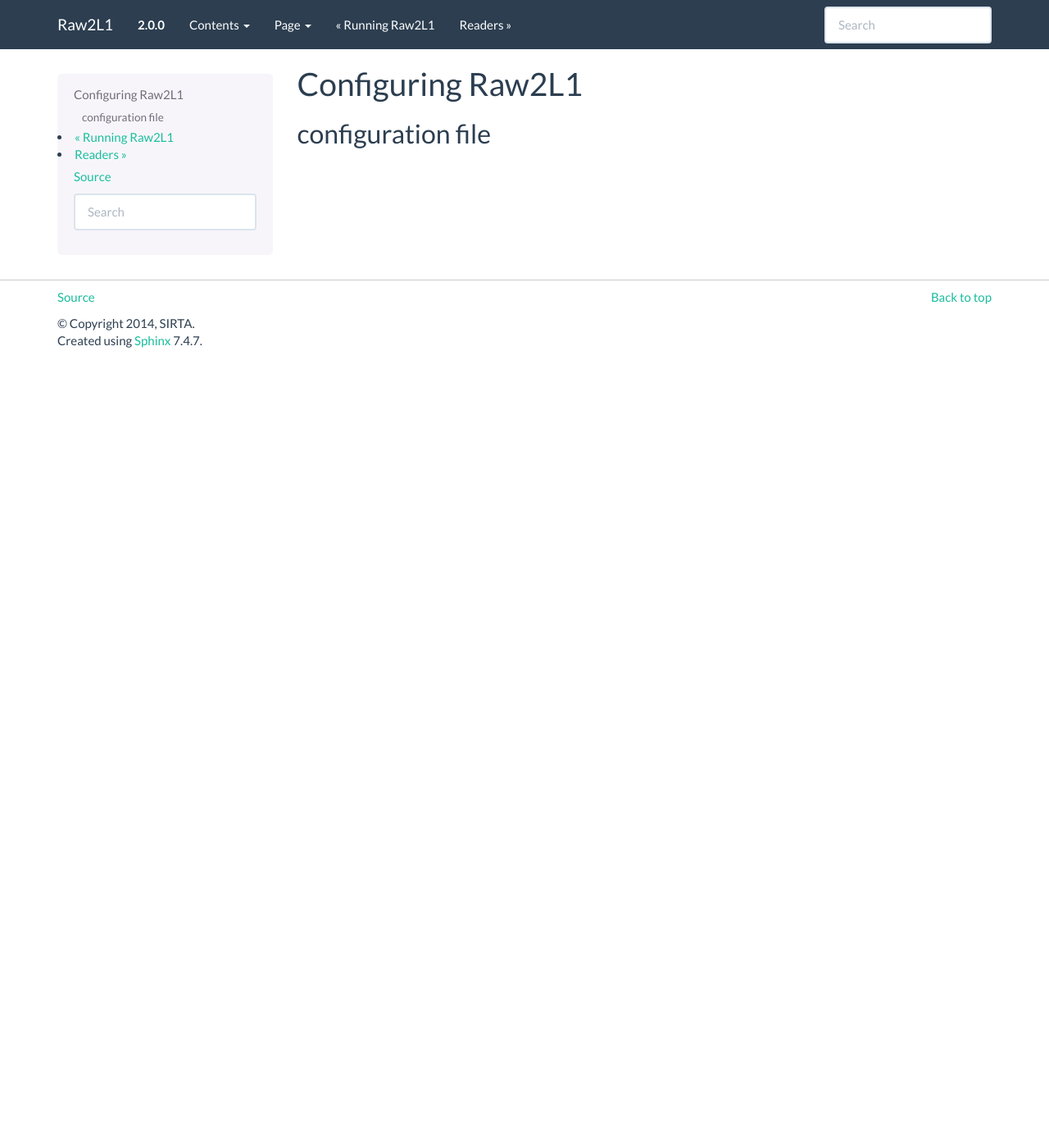
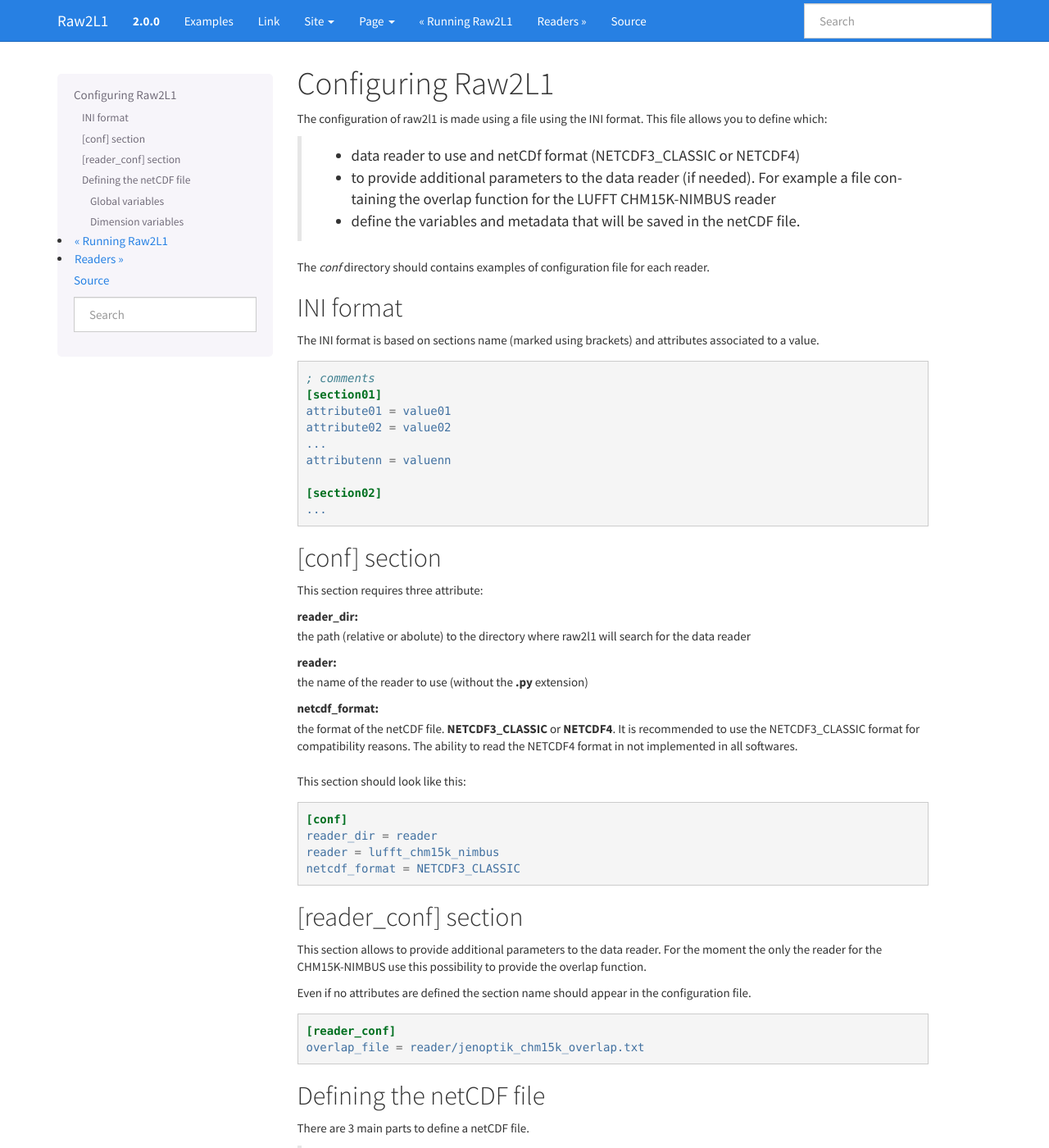
Before and after one commit to ACTRIS-CCRES/raw2l1, a Sphinx documentation site: the page built from raw2l1/doc/source/configuration.rst, in a window 1280 px wide and 1400 px high. Shown: the whole window at 82% size. Built offline with Sphinx 7.4.7, drawn with Linux system fonts in a browser that asks for light colours; some of the changed text lies outside the part shown.

Commit message:
update of sphinx configuration for html output and minor corrections

```diff
--- a/raw2l1/doc/source/conf.py
+++ b/raw2l1/doc/source/conf.py
@@ -14,6 +14,7 @@
 
 import sys
 import os
+import sphinx_bootstrap_theme
 
 # If extensions (or modules to document with autodoc) are in another directory,
 # add these directories to sys.path here. If the directory is relative to the
@@ -104,41 +105,79 @@
 
 # -- Options for HTML output ----------------------------------------------
 
-try:
-    import sphinx_bootstrap_theme
-except:
-    from warnings import warn
-    warn("I would like to use the sphinx bootstrap theme, " +
-         "but can't find it.\n 'pip install sphinx_bootstrap_theme' " +
-         "to fix.")
-else:
-    # Activate the theme.
-    html_theme = 'bootstrap'
-    html_theme_path = sphinx_bootstrap_theme.get_html_theme_path()
-
-    # Theme options are theme-specific and customize the look and
-    # feel of a theme
-    # further.  For a list of options available for each theme, see the
-    # documentation.
-    html_theme_options = {
-        "navbar_fixed_top": "true",
-        "navbar_site_name": "Contents",
-        'bootstrap_version': "3",
-        'source_link_position': "footer",
-        'bootswatch_theme': "flatly",
-    }
-
 # The theme to use for HTML and HTML Help pages.  See the documentation for
 # a list of builtin themes.
-#html_theme = 'default'
+html_theme = 'bootstrap'
 
 # Theme options are theme-specific and customize the look and feel of a theme
 # further.  For a list of options available for each theme, see the
 # documentation.
-#html_theme_options = {}
+html_theme_options = {
+    # Navigation bar title. (Default: ``project`` value)
+    'navbar_title': "Raw2L1",
+
+    # Tab name for entire site. (Default: "Site")
+    'navbar_site_name': "Site",
+
+    # A list of tuples containing pages or urls to link to.
+    # Valid tuples should be in the following forms:
+    #    (name, page)                 # a link to a page
+    #    (name, "/aa/bb", 1)          # a link to an arbitrary relative url
+    #    (name, "http://example.com", True) # arbitrary absolute url
+    # Note the "1" or "True" value above as the third argument to indicate
+    # an arbitrary url.
+    'navbar_links': [
+        ("Examples", "examples"),
+        ("Link", "http://example.com", True),
+    ],
+
+    # Render the next and previous page links in navbar. (Default: true)
+    'navbar_sidebarrel': True,
+
+    # Render the current pages TOC in the navbar. (Default: true)
+    'navbar_pagenav': True,
+
+    # Tab name for the current pages TOC. (Default: "Page")
+    'navbar_pagenav_name': "Page",
+
+    # Global TOC depth for "site" navbar tab. (Default: 1)
+    # Switching to -1 shows all levels.
+    'globaltoc_depth': 2,
+
+    # Include hidden TOCs in Site navbar?
+    #
+    # Note: If this is "false", you cannot have mixed ``:hidden:`` and
+    # non-hidden ``toctree`` directives in the same page, or else the build
+    # will break.
+    #
+    # Values: "true" (default) or "false"
+    'globaltoc_includehidden': "true",
+
+    # HTML navbar class (Default: "navbar") to attach to <div> element.
+    # For black navbar, do "navbar navbar-inverse"
+    'navbar_class': "navbar navbar-inverse",
+
+    # Fix navigation bar to top of page?
+    # Values: "true" (default) or "false"
+    'navbar_fixed_top': "true",
+
+    # Location of link to source.
+    # Options are "nav" (default), "footer" or anything else to exclude.
+    'source_link_position': "nav",
+
+    # Bootswatch (http://bootswatch.com/) theme.
+    #
+    # Options are nothing (default) or the name of a valid theme
+    # such as "amelia" or "cosmo".
+    'bootswatch_theme': "cosmo",
+
+    # Choose Bootstrap version.
+    # Values: "3" (default) or "2" (in quotes)
+    'bootstrap_version': "3",
+}
 
 # Add any paths that contain custom themes here, relative to this directory.
-#html_theme_path = []
+html_theme_path = sphinx_bootstrap_theme.get_html_theme_path()
 
 # The name for this set of Sphinx documents.  If None, it defaults to
 # "<project> v<release> documentation".
@@ -149,7 +188,7 @@
 
 # The name of an image file (relative to this directory) to place at the top
 # of the sidebar.
-#html_logo = 'images/test.png'
+html_logo = 'images/logo_sirta_navbar.png'
 
 # The name of an image file (within the static path) to use as favicon of the
 # docs.  This file should be a Windows icon file (.ico) being 16x16 or 32x32
@@ -295,8 +334,8 @@
 # Bibliographic Dublin Core info.
 epub_title = u'Raw2L1'
 epub_author = u'Marc-Antoine Drouin'
-epub_publisher = u'SIRTA'
-epub_copyright = u'2014, SIRTA'
+epub_publisher = u'SIRTA/IPSL'
+epub_copyright = u'2014, SIRTA/IPSL'
 
 # The basename for the epub file. It defaults to the project name.
 #epub_basename = u'Raw2L1'
--- a/raw2l1/doc/source/configuration.rst
+++ b/raw2l1/doc/source/configuration.rst
@@ -1,5 +1,116 @@
 Configuring Raw2L1
 ==================
 
-configuration file
-------------------
+The configuration of raw2l1 is made using a file using the INI format. This file allows you to define which:
+
+    * data reader to use and netCDf format (NETCDF3_CLASSIC or NETCDF4)
+    * to provide additional parameters to the data reader (if needed). For example a file containing the overlap function for the LUFFT CHM15K-NIMBUS reader
+    * define the variables and metadata that will be saved in the netCDF file.
+
+The *conf* directory should contains examples of configuration file for each reader.
+
+INI format
+----------
+
+The INI format is based on sections name (marked using brackets) and attributes associated to a value.
+
+.. code-block:: ini
+
+    ; comments
+    [section01]
+    attribute01 = value01
+    attribute02 = value02
+    ...
+    attributenn = valuenn
+
+    [section02]
+    ...
+
+
+[conf] section
+--------------
+
+This section requires three attribute:
+
+reader_dir:
+    the path (relative or abolute) to the directory where raw2l1 will search for the data reader
+
+reader:
+    the name of the reader to use (without the **.py** extension)
+
+netcdf_format:
+    the format of the netCDF file. **NETCDF3_CLASSIC** or **NETCDF4**. It is recommended to use the NETCDF3_CLASSIC format for compatibility reasons. The ability to read the NETCDF4 format in not implemented in all softwares.
+
+This section should look like this:
+
+.. code-block:: ini
+
+    [conf]
+    reader_dir = reader
+    reader = lufft_chm15k_nimbus
+    netcdf_format = NETCDF3_CLASSIC
+
+[reader_conf] section
+---------------------
+
+This section allows to provide additional parameters to the data reader. For the moment the only the reader for the CHM15K-NIMBUS use this possibility to provide
+the overlap function.
+
+Even if no attributes are defined the section name should appear in the configuration file.
+
+.. code-block:: ini
+
+    [reader_conf]
+    overlap_file = reader/jenoptik_chm15k_overlap.txt
+
+Defining the netCDF file
+------------------------
+
+There are 3 main parts to define a netCDF file.
+
+    * The global variables
+    * The variables which will be the **dimensions** of the other data
+    * The variables containing the data
+
+Global variables
+++++++++++++++++
+
+The global variables are used to defined parameters common to the entire data file. To respect the `netCDF-CF`_ at least six global variables should be present:
+
+    * title
+    * institution
+    * source
+    * history
+    * references
+    * comment
+    * Convention (the **c** is required to be uppercase for this variable)
+
+There is a special case for the history variable. If this attribute is present in the global section (even without a value), raw2l1 will put in it the date at which the file has been created. If you put text for the history variables, raw2l1 will write in the netCDF file the date of creation follow by the text you entered.
+
+This section should look like the example below:
+
+.. code-block:: ini
+
+    [global]
+    site_location = site_location
+    instrument_id = instrument_id
+    instrument_version_number = instrument_version_number
+    principal_investigator = M. PI
+    title = my ALC data
+    institution = institution
+    source = source
+    history = history
+    references = references
+    comment = comment
+    author = author
+    conventions = CF-1.6
+
+Dimension variables
++++++++++++++++++++
+
+Each file should at least contains two dimensions:
+
+    * time
+    * range
+
+.. _netCDF-CF: http://cfconventions.org/
--- a/raw2l1/doc/source/readers.rst
+++ b/raw2l1/doc/source/readers.rst
@@ -1,6 +1,5 @@
 Readers
 =======
 
-.. automodule:: jenoptik_chm15k
-.. automodule:: vaisala_cl31
-.. automodule:: vaisala_cl51
+.. automodule:: lufft_chm15k_nimbus
+.. automodule:: vaisala_cl
```
Also changed, not shown: raw2l1/doc/source/index.rst (+4 -12 lines), raw2l1/doc/source/prerequisites.rst (+14 -11 lines), raw2l1/doc/source/images/Logo_SIRTA_grandformat.png (deleted), raw2l1/doc/source/images/logo_sirta_navbar.png (added).
